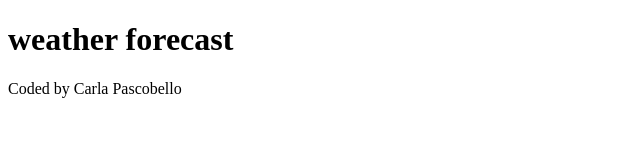
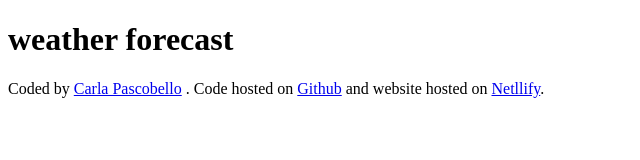
Before and after one commit to carlapascobello/weather-forecast, a plain HTML site: page index.html in a window 1280 px wide. Shown: the whole page, without its empty margins (0-640 px from the left). Drawn offline with Linux system fonts and the light colour scheme.

Commit message:
Added links to footer

```diff
--- a/index.html
+++ b/index.html
@@ -7,6 +7,23 @@
   </head>
   <body>
     <h1>weather forecast</h1>
-    <footer>Coded by Carla Pascobello</footer>
+    <footer>
+      Coded by
+      <a href="https://github.com/carlapascobello" target="_blank"
+        >Carla Pascobello</a
+      >
+      . Code hosted on
+      <a
+        href="https://github.com/carlapascobello/weather-forecast"
+        target="_blank"
+        >Github</a
+      >
+      and website hosted on
+      <a
+        href="https://app.netlify.com/sites/weather-forecast-project-shecodes/deploys"
+        target="_blank"
+        >Netllify</a
+      >.
+    </footer>
   </body>
 </html>
```
